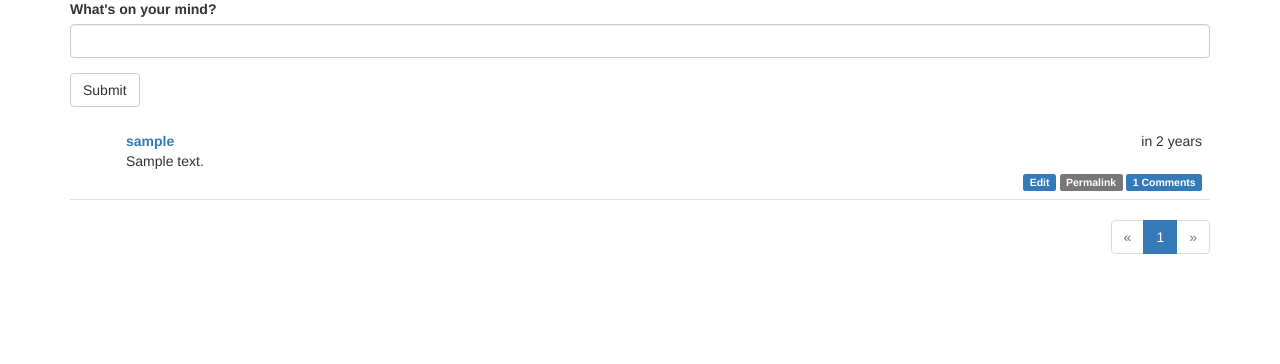
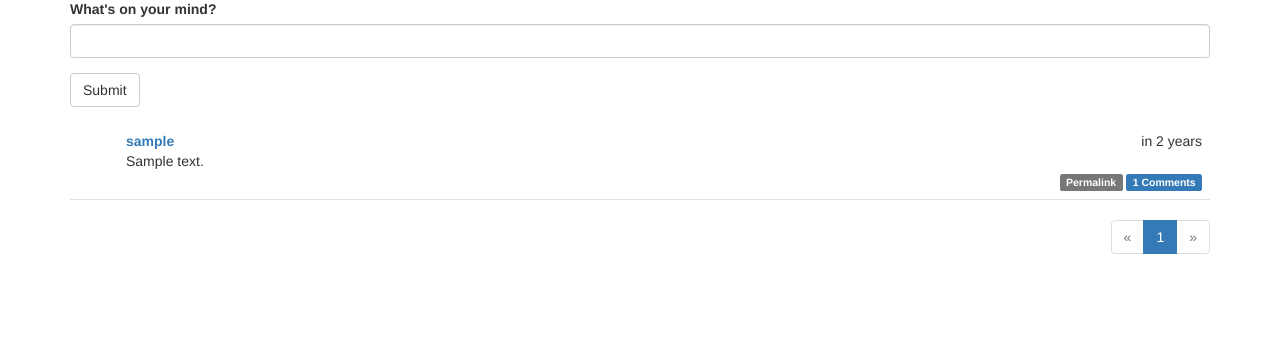
Before and after one commit to SuperGeniusLee/1521008-lijiaqi, a Flask app: page / in a window 1280 px wide. Shown: the part 193-557 px from the top of the page. Run offline with Flask 2, Linux system fonts and the light colour scheme; a user stored in the database is signed in; tables that the repository leaves empty hold one stand-in row (values such as "Sample post"); some libraries are stand-ins or nearby versions.

Commit message:
disable support

```diff
--- a/BigHomework/templates/_posts.html
+++ b/BigHomework/templates/_posts.html
@@ -17,11 +17,12 @@
                 {% endif %}
             </div>
             <div class="post-footer">
-                {% if current_user == post.author %}
-                <a href="{{ url_for('.edit', id=post.id) }}">
-                    <span class="label label-primary">Edit</span>
-                </a>
-                {% endif %}
+{#                Post editing link #}
+{#                {% if current_user == post.author %}#}
+{#                <a href="{{ url_for('.edit', id=post.id) }}">#}
+{#                    <span class="label label-primary">Edit</span>#}
+{#                </a>#}
+{#                {% endif %}#}
                 <a href="{{ url_for('.post', id=post.id) }}">
                     <span class="label label-default">Permalink</span>
                 </a>
```
